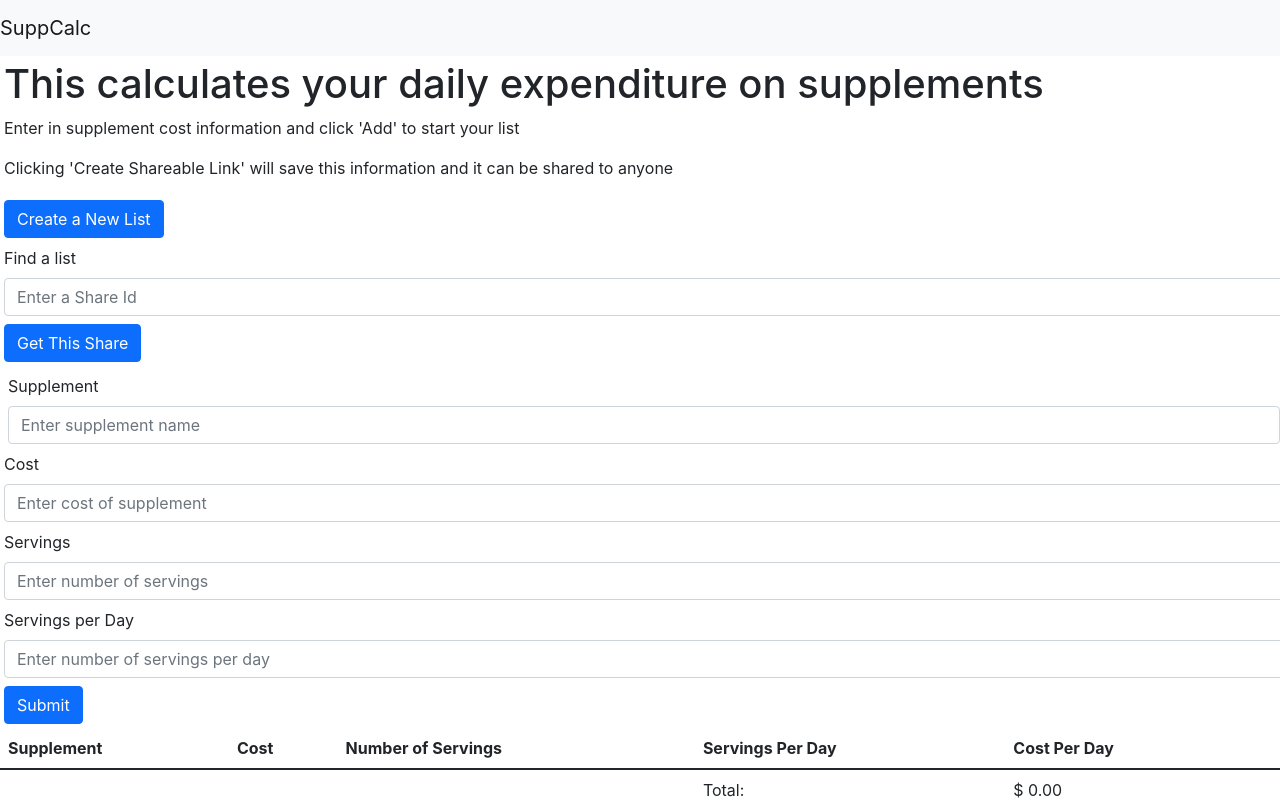
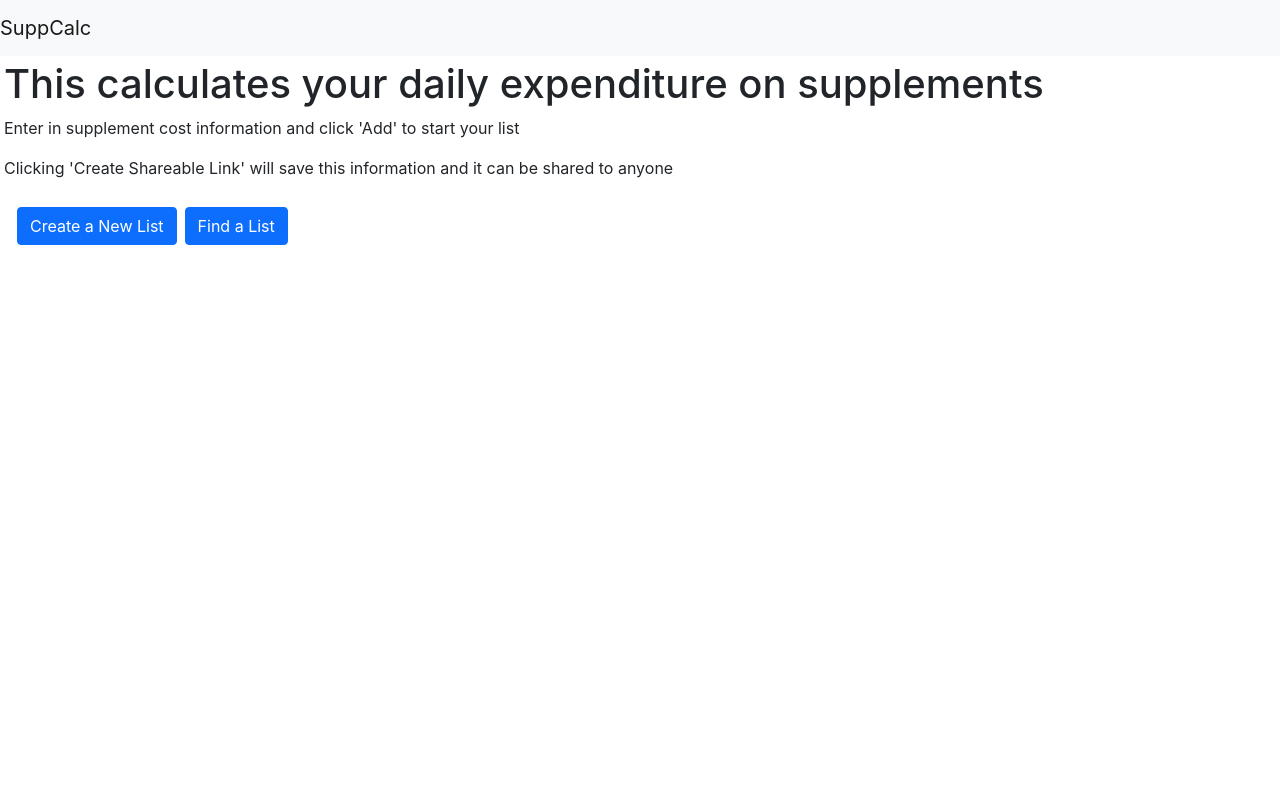
Before and after one commit to connersmartin/suppCalc, a React (Create React App) app: page / in a window 1280 px wide. Shown: the top 800 px of the page. Built offline with nearby package versions, Linux system fonts and the light colour scheme.

Commit message:
playing around with logic to show/not show things

```diff
--- a/src/App.js
+++ b/src/App.js
@@ -27,13 +27,17 @@ class App extends React.Component {
       rows: [],
       shareId: '',
       shareUrl: '',
-      editable: false,
+      editable: true,
       summaryDescription: '',
       loading: false,
       error: false,
-      errorMsg: ''
+      errorMsg: '',
+      newShare: false,
+      loadShare: false,
+      findShare: false
     }
 
+    this.makeApi.bind(this);
   }
 
   handleNewShare() {
@@ -47,7 +51,26 @@ class App extends React.Component {
       rows: [],
       shareId: '',
       editable: false,
-      summaryDescription: ''
+      summaryDescription: '',
+      newShare: true
+    })
+    this.populateShare('');
+  }
+
+  handleFindShare() {
+    this.setState({
+      supplement: '',
+      cost: 0,
+      servings: 0,
+      servingsPerDay: 0,
+      costPerDay: 0,
+      total: 0,
+      rows: [],
+      shareId: '',
+      editable: false,
+      summaryDescription: '',
+      newShare: false,
+      findShare: true
     })
     this.populateShare('');
   }
@@ -204,7 +227,7 @@ class App extends React.Component {
       loading: true
     });
     axios(config)
-      .then(function(result) {
+      .then(result=> {
         //handle Success
         if (method === 'get') {
           let data = result.data;
@@ -212,14 +235,14 @@ class App extends React.Component {
         }
 
       })
-      .catch(function(err) {
+      .catch(err => {
         console.log(err);
         this.setState({
           error: true,
           errorMsg: err.message
         });
         //handle Error
-      }).finally(function() {
+      }).finally(()=> {
         this.setState({
           loading: false
         });
@@ -253,27 +276,19 @@ class App extends React.Component {
       <div>
         <Header />
         {this.state.error && <Error errorMsg={this.state.errorMsg} handleResetError={this.handleResetError.bind(this)} />}
-        <Info handleNewShare={this.handleNewShare.bind(this)}
+        <Info
+          handleNewShare={this.handleNewShare.bind(this)}
+          handleFindShare={this.handleFindShare.bind(this)}
           handleGetShare={this.handleGetShare.bind(this)}
           handleInputChange={this.handleInputChange.bind(this)}
           shareId={this.state.shareId}
+          newShare={this.state.newShare}
+          loadShare={this.state.loadShare}
+          findShare={this.state.findShare}
         />
-        <RowInputs handleInputChange={this.handleInputChange.bind(this)}
-          handleFormSubmit={this.handleFormSubmit.bind(this)}
-          supplement={this.state.supplement}
-          cost={this.state.cost}
-          servings={this.state.servings}
-          servingsPerDay={this.state.servingsPerDay}
-          costPerDay={this.state.costPerDay}
-        />
-        {!this.state.loading && <TableDisplay
-          total={this.state.total}
+        {(this.state.loadShare || this.state.newShare) && <div>
+          <Share
             rows={this.state.rows}
-          editRow={this.editRow.bind(this)}
-          handleDelete={this.handleDelete.bind(this)}
-        />}
-        {this.state.loading && <Loading />}
-        <Share rows={this.state.rows}
             handleShareSubmit={this.handleShareSubmit.bind(this)}
             handleInputChange={this.handleInputChange.bind(this)}
             handleShareUpdate={this.handleShareUpdate.bind(this)}
@@ -283,6 +298,25 @@ class App extends React.Component {
             summaryDescription={this.state.summaryDescription}
             editable={this.state.editable}
           />
+          {!this.state.loading && <TableDisplay
+            total={this.state.total}
+            rows={this.state.rows}
+            editRow={this.editRow.bind(this)}
+            handleDelete={this.handleDelete.bind(this)}
+          />}
+          {this.state.loading && <Loading />}
+          {(this.state.editable || this.state.newShare) &&
+            <RowInputs handleInputChange={this.handleInputChange.bind(this)}
+              handleFormSubmit={this.handleFormSubmit.bind(this)}
+              supplement={this.state.supplement}
+              cost={this.state.cost}
+              servings={this.state.servings}
+              servingsPerDay={this.state.servingsPerDay}
+              costPerDay={this.state.costPerDay}
+            />
+          }
+        </div>
+        }
       </div>
     );
   }
--- a/src/Info.js
+++ b/src/Info.js
@@ -4,14 +4,17 @@ class Info extends React.Component {
     constructor(props) {
         super(props);
         this.handleNew = this.handleNew.bind(this);
+        this.handleFind = this.handleFind.bind(this);
         this.handleGet = this.handleGet.bind(this);
         this.handleChange = this.handleChange.bind(this);
     }
     handleNew() {
         this.props.handleNewShare();
     }
-
-    handleGet(){
+    handleFind() {
+        this.props.handleFindShare();
+    }
+    handleGet() {
         this.props.handleGetShare();
     }
     handleChange(event) {
@@ -26,14 +29,21 @@ class Info extends React.Component {
                     <p>Enter in supplement cost information and click 'Add' to start your list</p>
                     <p>Clicking 'Create Shareable Link' will save this information and it can be shared to anyone</p>
                 </div>
-                <div>
-                    <button className='btn btn-primary m-1' name='newShare' id='newShare' onClick={this.handleNew}>Create a New List</button>
+                <div className='btn btn-group'>
+                    <div>
+                        <button className='btn btn-primary m-1' name='newShare' id='newShare' onClick={this.handleNew}>Create a New List</button>
+                    </div>
+                    <div>
+                        <button className='btn btn-primary m-1' name='findShare' id='findShare' onClick={this.handleFind}>Find a List</button>
+                    </div>
                 </div>
-                <div>
-                <label className='m-1' htmlFor="shareId">Find a list</label>
-                        <input type="test" className="form-control m-1" name="shareId" id="shareId" placeholder="Enter a Share Id" value={this.props.shareId || ''} onChange={this.handleChange} />
-                    <button className='btn btn-primary m-1' name='getShare' id='getShare' onClick={this.handleGet}>Get This Share</button>
-                </div>
+                {!this.props.newShare && this.props.findShare &&
+                    <div>
+                        <label className='m-1' htmlFor="shareId">Enter an Id</label>
+                        <input type="test" className="form-control m-1" name="shareId" id="shareId" placeholder="Enter an Id to pull up a shared supplement list" value={this.props.shareId || ''} onChange={this.handleChange} />
+                        <button className='btn btn-primary m-1' name='getShare' id='getShare' onClick={this.handleGet}>Get This List</button>
+                    </div>
+                }
             </div>
         )
     }
--- a/src/RowInputs.js
+++ b/src/RowInputs.js
@@ -35,7 +35,7 @@ class RowInputs extends React.Component {
                         <label className='m-1' htmlFor="servingsPerDay">Servings per Day</label>
                         <input type="number" className="form-control m-1" name="servingsPerDay" id="servingsPerDay" placeholder="Enter number of servings per day" value={this.props.servingsPerDay || ''} onChange={this.handleChange} />
                     </div>
-                    <button type="submit" className="btn btn-primary m-1">Submit</button>
+                    <button type="submit" className="btn btn-primary m-1">Add Row</button>
                 </form>
             </div>
         )
```
Also changed, not shown: src/App.css (line endings or trailing spaces). Lines whose indentation alone changed are shown as unchanged.
